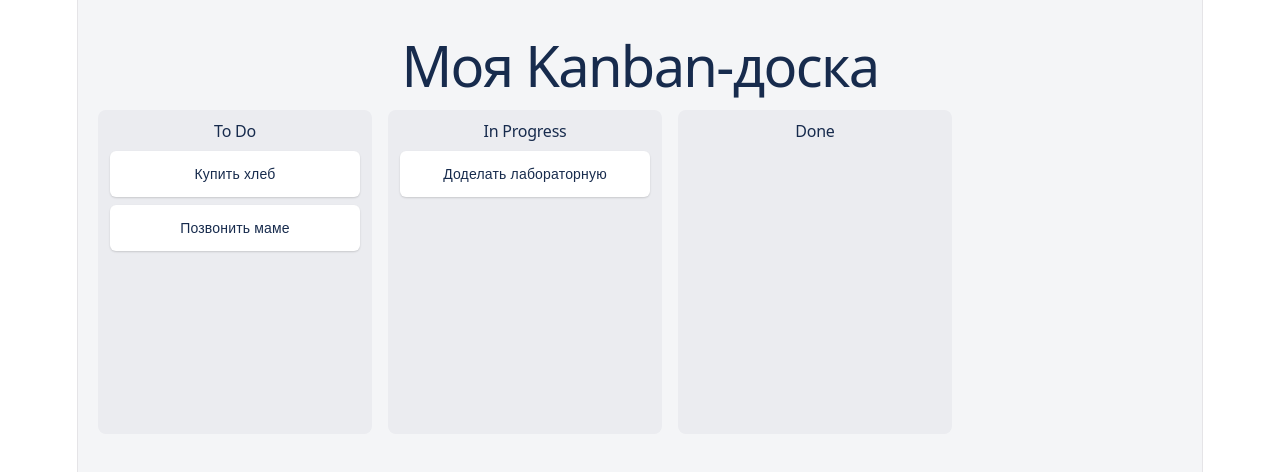
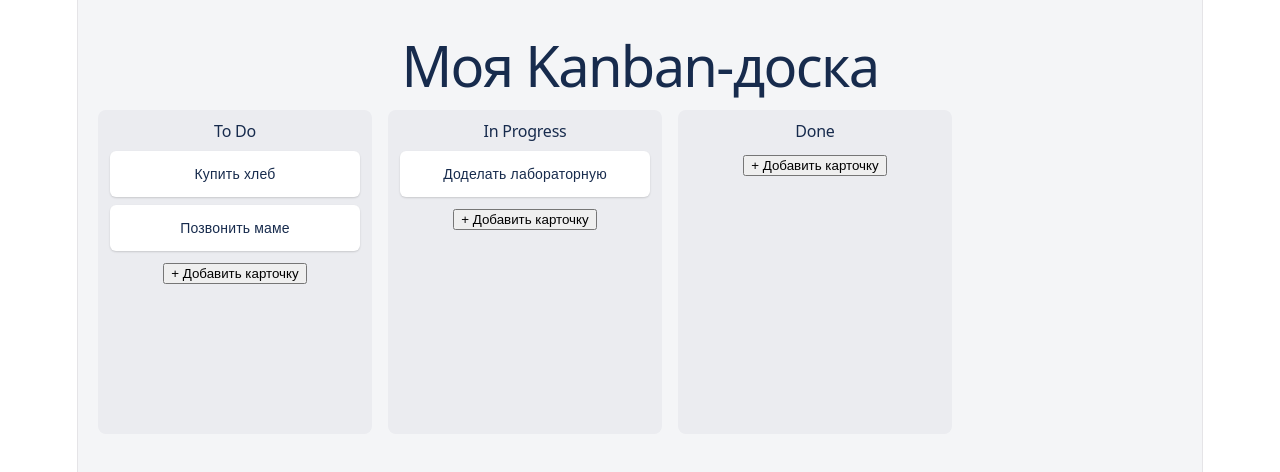
Before and after one commit to qqweedxx/kanban, a React (Vite) app: page / in a window 1280 px wide. Shown: the top 472 px of the page. Built offline with nearby package versions, Linux system fonts and the light colour scheme.

Commit message:
Кнопка добавления

```diff
--- a/src/App.jsx
+++ b/src/App.jsx
@@ -1,18 +1,39 @@
+import { useState } from 'react'
 import './App.css'
 import Column from './components/Column'
 import { initialColumns } from './data'
 
 function App() {
+  const [columns, setColumns] = useState(initialColumns)
+
+  function addCard(columnId, title) {
+    setColumns((prev) =>
+      prev.map((col) =>
+        col.id === columnId
+          ? {
+            ...col,
+            cards: [
+              ...col.cards,
+              { id: Date.now().toString(), title },
+            ],
+          }
+        : col
+      )
+    )
+  }
+
   return (
     <div className="app">
       <h1>Моя Kanban-доска</h1>
 
       <div className="board">
-        {initialColumns.map((column) => (
+        {columns.map((column) => (
           <Column
             key={column.id}
+            id={column.id}
             title={column.title}
             cards={column.cards}
+            onAddCard={addCard}
           />
         ))}
       </div>
--- a/src/components/Column.jsx
+++ b/src/components/Column.jsx
@@ -1,12 +1,45 @@
+import { useState } from 'react'
 import Card from './Card'
 
-function Column({ title, cards }) {
+function Column({ id, title, cards, onAddCard }) {
+    const [isAdding, setIsAdding] = useState(false)
+    const [newTitle, setNewTitle] = useState('')
+
+    function handleSubmit(e) {
+        e.preventDefault()
+        const trimmed = newTitle.trim()
+        if (!trimmed) return
+        onAddCard(id, trimmed)
+        setNewTitle('')
+        setIsAdding(false)
+    }
+
   return (
     <div className="column">
       <h2>{title}</h2>
+
       {cards.map((card) => (
         <Card key={card.id} title={card.title} />
       ))}
+
+      {isAdding ? (
+        <form onSubmit={handleSubmit}>
+          <input
+            autoFocus
+            value={newTitle}
+            onChange={(e) => setNewTitle(e.target.value)}
+            placeholder="Название карточки"
+            onBlur={() => setIsAdding(false)}
+          />
+        </form>
+      ) : (
+        <button
+          className="add-card-btn"
+          onClick={() => setIsAdding(true)}
+        >
+          + Добавить карточку
+        </button>
+      )}
     </div>
   )
 }
```
